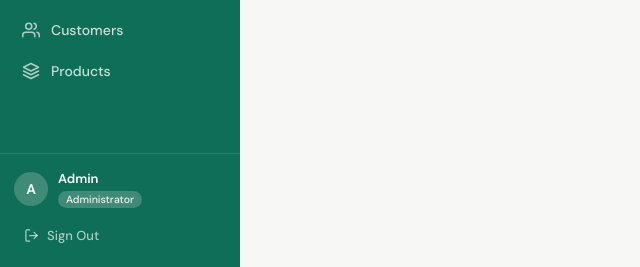
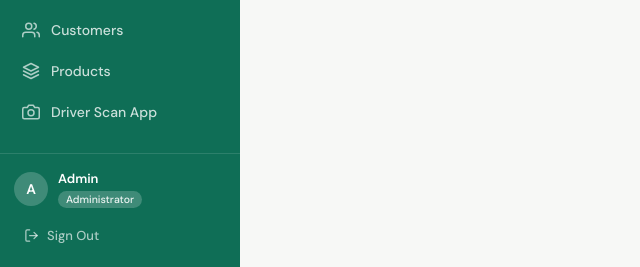
Before and after one commit to adityalodha1312/cylinder-app, a Flask app: template templates/aging.html in a window 1280 px wide. Shown: the part 533-800 px from the top of the page, without its empty margins (0-640 px from the left). Run offline with Flask 3, Linux system fonts and the light colour scheme; the template is opened without the code that fills it, so the values that code supplies are empty.

Commit message:
Redirect managers/owners to /admin from root, routing drivers/fillers to the new /scan page, and add a Scan App link to the admin sidebar

```diff
--- a/app.py
+++ b/app.py
@@ -2897,8 +2897,17 @@ def _generate_offer_pdf(customer_name):
 @app.route('/')
 @login_required
 def home():
+    user = session.get('user')
+    if user and user.get('role') in ['manager', 'owner']:
+        return redirect('/admin')
+    return redirect('/scan')
+
+@app.route('/scan')
+@login_required
+def scan_app():
+    user = session.get('user')
     customers = get_customer_names()
-    return render_template('scan.html', user=session.get('user'), customers=customers)
+    return render_template('scan.html', user=user, customers=customers)
 
 @app.route('/submit', methods=['POST'])
 def submit():
--- a/templates/admin_base.html
+++ b/templates/admin_base.html
@@ -568,6 +568,13 @@
       </svg>
       Products
     </a>
+    <!-- Go to Scan App -->
+    <a href="/scan" class="nav-secondary">
+      <svg width="18" height="18" viewBox="0 0 24 24" fill="none" stroke="currentColor" stroke-width="2" stroke-linecap="round" stroke-linejoin="round">
+        <path d="M23 19a2 2 0 0 1-2 2H3a2 2 0 0 1-2-2V8a2 2 0 0 1 2-2h4l2-3h6l2 3h4a2 2 0 0 1 2 2z"/><circle cx="12" cy="13" r="4"/>
+      </svg>
+      Driver Scan App
+    </a>
   </nav>
 
   <div class="sidebar-user">
```
